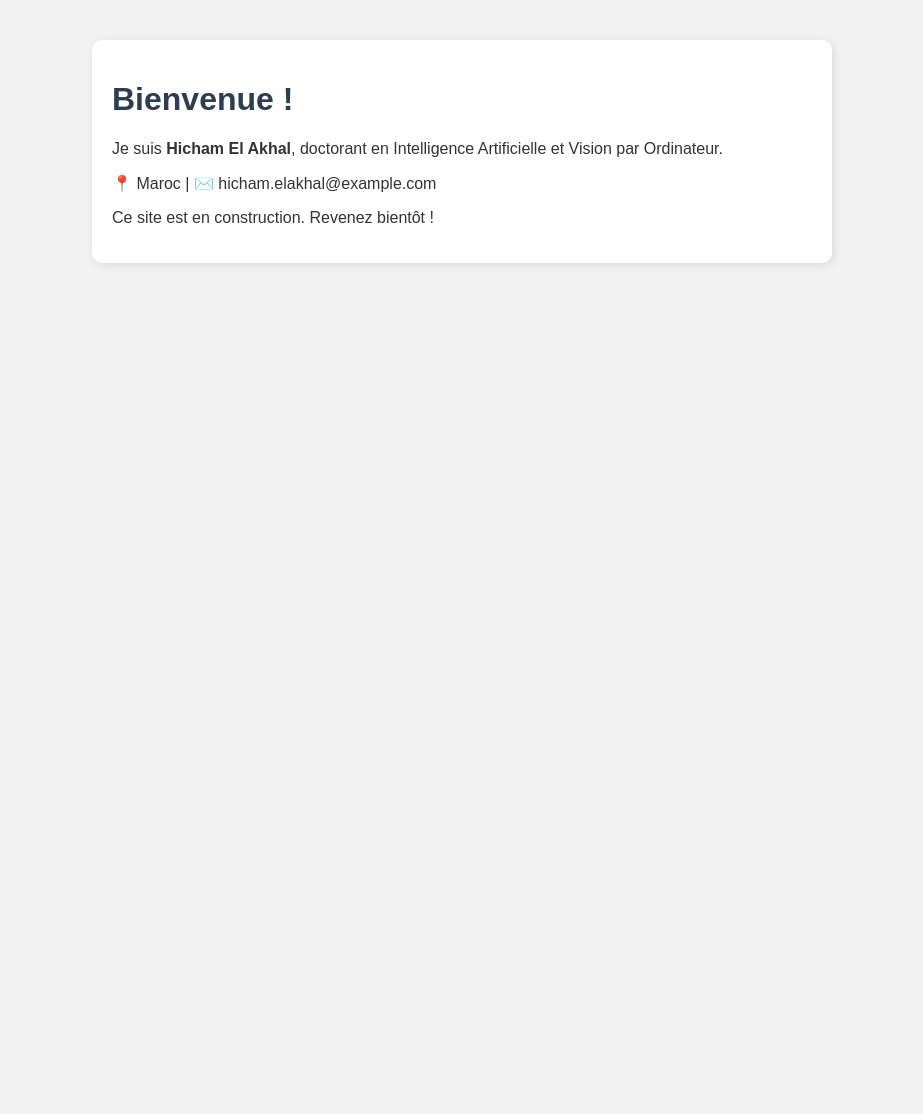
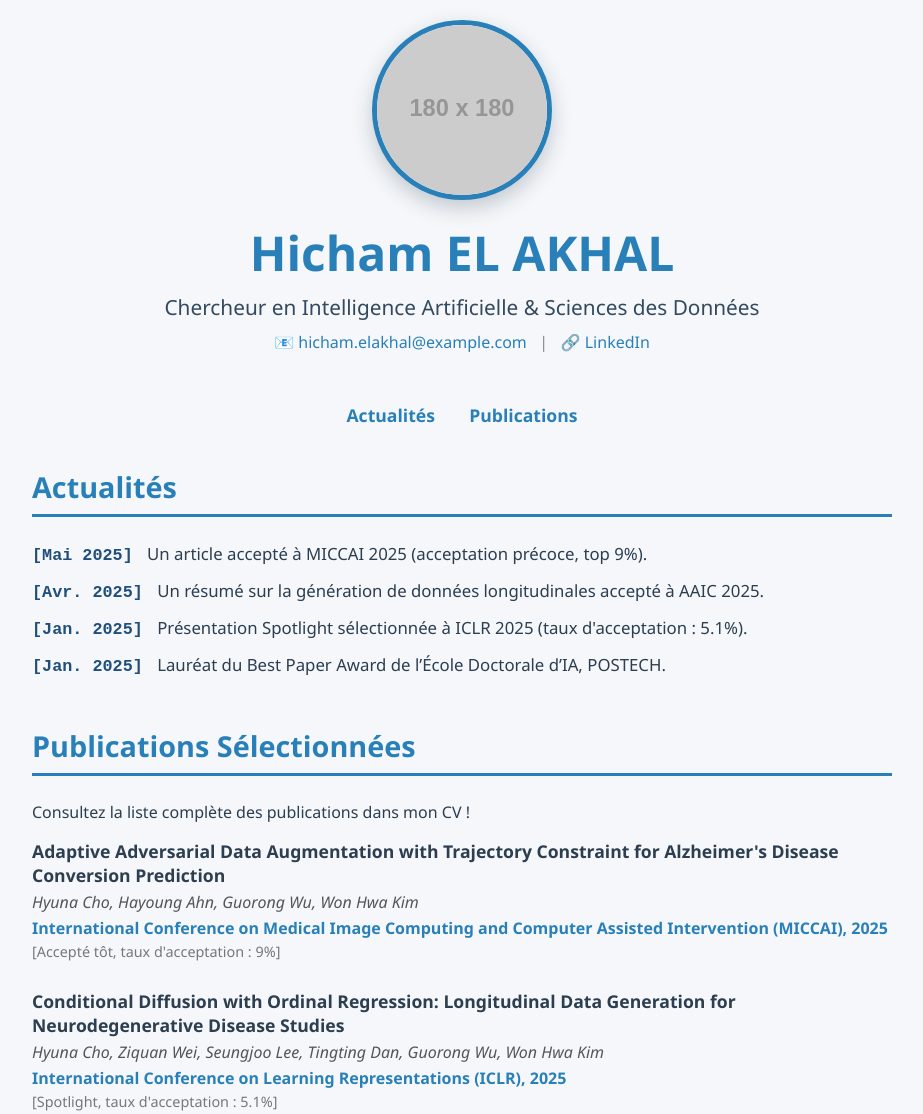
Before and after one commit to Hicham0037/Hicham0037.github.io-, a plain HTML site: page index.html in a window 1280 px wide. Shown: the whole page, without its empty margins (178-1101 px from the left). Before the commit the page ends 800 px from the top, so only its background shows below. Drawn offline with Linux system fonts and the light colour scheme; placeholder pictures from the web are drawn by us.

Commit message:
Update index.html

```diff
--- a/index.html
+++ b/index.html
@@ -1,35 +1,207 @@
 <!DOCTYPE html>
 <html lang="fr">
 <head>
-  <meta charset="UTF-8">
-  <meta name="viewport" content="width=device-width, initial-scale=1.0">
-  <title>Hicham El Akhal</title>
-  <style>
+<meta charset="UTF-8" />
+<meta name="viewport" content="width=device-width, initial-scale=1" />
+<title>Hicham EL AKHAL - Profil Professionnel</title>
+<style>
+  /* Reset basique */
+  * {
+    box-sizing: border-box;
+  }
+
+  body {
+    font-family: 'Segoe UI', Tahoma, Geneva, Verdana, sans-serif;
+    background: #f5f7fa;
+    color: #2c3e50;
+    margin: 0;
+    padding: 20px;
+    max-width: 900px;
+    margin-left: auto;
+    margin-right: auto;
+  }
+
+  header {
+    text-align: center;
+    margin-bottom: 50px;
+  }
+
+  .profile-photo {
+    width: 180px;
+    height: 180px;
+    border-radius: 50%;
+    object-fit: cover;
+    box-shadow: 0 8px 20px rgba(44, 62, 80, 0.25);
+    border: 5px solid #2980b9;
+    margin: 0 auto 20px auto;
+    display: block;
+    transition: transform 0.3s ease;
+  }
+  .profile-photo:hover {
+    transform: scale(1.05);
+    box-shadow: 0 12px 30px rgba(41, 128, 185, 0.5);
+  }
+
+  h1 {
+    font-size: 3rem;
+    margin: 0 0 8px;
+    font-weight: 700;
+    color: #2980b9;
+  }
+
+  h2 {
+    font-weight: 400;
+    font-size: 1.3rem;
+    margin: 0 0 10px;
+    color: #34495e;
+  }
+
+  .contact-info {
+    font-size: 1rem;
+    color: #7f8c8d;
+    margin-bottom: 40px;
+  }
+
+  .contact-info a {
+    color: #2980b9;
+    text-decoration: none;
+    transition: color 0.2s;
+  }
+  .contact-info a:hover {
+    color: #1f4f7a;
+  }
+
+  nav {
+    text-align: center;
+    margin-bottom: 40px;
+  }
+  nav a {
+    color: #2980b9;
+    font-weight: 600;
+    text-decoration: none;
+    margin: 0 15px;
+    font-size: 1.1rem;
+    transition: color 0.3s;
+  }
+  nav a:hover {
+    color: #1f4f7a;
+  }
+
+  section {
+    margin-bottom: 50px;
+  }
+
+  section h3 {
+    font-weight: 700;
+    color: #2980b9;
+    border-bottom: 3px solid #2980b9;
+    padding-bottom: 8px;
+    margin-bottom: 25px;
+    font-size: 1.8rem;
+  }
+
+  /* News */
+  .news-list {
+    list-style-type: none;
+    padding-left: 0;
+  }
+  .news-list li {
+    margin-bottom: 14px;
+    font-size: 1.05rem;
+  }
+  .news-date {
+    font-weight: 700;
+    color: #1f4f7a;
+    margin-right: 10px;
+    min-width: 90px;
+    display: inline-block;
+    font-family: monospace;
+  }
+
+  /* Publications */
+  .pub {
+    margin-bottom: 28px;
+  }
+  .pub-title {
+    font-weight: 700;
+    font-size: 1.1rem;
+    color: #2c3e50;
+    margin-bottom: 4px;
+  }
+  .pub-authors {
+    font-style: italic;
+    color: #555;
+    margin-bottom: 4px;
+  }
+  .pub-venue {
+    font-weight: 600;
+    color: #2980b9;
+    margin-bottom: 3px;
+  }
+  .pub-note {
+    color: #777;
+    font-size: 0.9rem;
+    font-style: normal;
+  }
+
+  @media (max-width: 600px) {
     body {
-      font-family: Arial, sans-serif;
-      margin: 40px;
-      background-color: #f2f2f2;
-      color: #333;
+      padding: 15px;
     }
-    h1 {
-      color: #2c3e50;
+    .news-date {
+      min-width: 70px;
     }
-    .card {
-      background-color: white;
-      padding: 20px;
-      border-radius: 10px;
-      box-shadow: 2px 2px 10px rgba(0,0,0,0.1);
-      max-width: 700px;
-      margin: auto;
-    }
-  </style>
+  }
+</style>
 </head>
 <body>
-  <div class="card">
-    <h1>Bienvenue !</h1>
-    <p>Je suis <strong>Hicham El Akhal</strong>, doctorant en Intelligence Artificielle et Vision par Ordinateur.</p>
-    <p>📍 Maroc | ✉️ hicham.elakhal@example.com</p>
-    <p>Ce site est en construction. Revenez bientôt !</p>
+
+<header>
+  <img src="https://via.placeholder.com/180" alt="Photo professionnelle de Hicham EL AKHAL" class="profile-photo" />
+  <h1>Hicham EL AKHAL</h1>
+  <h2>Chercheur en Intelligence Artificielle & Sciences des Données</h2>
+  <div class="contact-info">
+    📧 <a href="mailto:hicham.elakhal@example.com">hicham.elakhal@example.com</a> &nbsp;&nbsp;|&nbsp;&nbsp;
+    🔗 <a href="https://linkedin.com/in/hichamelakhal" target="_blank" rel="noopener noreferrer">LinkedIn</a>
   </div>
+</header>
+
+<nav>
+  <a href="#news">Actualités</a>
+  <a href="#publications">Publications</a>
+</nav>
+
+<section id="news">
+  <h3>Actualités</h3>
+  <ul class="news-list">
+    <li><span class="news-date">[Mai 2025]</span> Un article accepté à MICCAI 2025 (acceptation précoce, top 9%).</li>
+    <li><span class="news-date">[Avr. 2025]</span> Un résumé sur la génération de données longitudinales accepté à AAIC 2025.</li>
+    <li><span class="news-date">[Jan. 2025]</span> Présentation Spotlight sélectionnée à ICLR 2025 (taux d'acceptation : 5.1%).</li>
+    <li><span class="news-date">[Jan. 2025]</span> Lauréat du Best Paper Award de l’École Doctorale d’IA, POSTECH.</li>
+    <!-- Ajoute ici tes actualités -->
+  </ul>
+</section>
+
+<section id="publications">
+  <h3>Publications Sélectionnées</h3>
+  <p>Consultez la liste complète des publications dans mon CV !</p>
+
+  <div class="pub">
+    <div class="pub-title">Adaptive Adversarial Data Augmentation with Trajectory Constraint for Alzheimer's Disease Conversion Prediction</div>
+    <div class="pub-authors">Hyuna Cho, Hayoung Ahn, Guorong Wu, Won Hwa Kim</div>
+    <div class="pub-venue">International Conference on Medical Image Computing and Computer Assisted Intervention (MICCAI), 2025</div>
+    <div class="pub-note">[Accepté tôt, taux d'acceptation : 9%]</div>
+  </div>
+
+  <div class="pub">
+    <div class="pub-title">Conditional Diffusion with Ordinal Regression: Longitudinal Data Generation for Neurodegenerative Disease Studies</div>
+    <div class="pub-authors">Hyuna Cho, Ziquan Wei, Seungjoo Lee, Tingting Dan, Guorong Wu, Won Hwa Kim</div>
+    <div class="pub-venue">International Conference on Learning Representations (ICLR), 2025</div>
+    <div class="pub-note">[Spotlight, taux d'acceptation : 5.1%]</div>
+  </div>
+
+  <!-- Ajoute ici tes publications -->
+</section>
+
 </body>
 </html>
```
